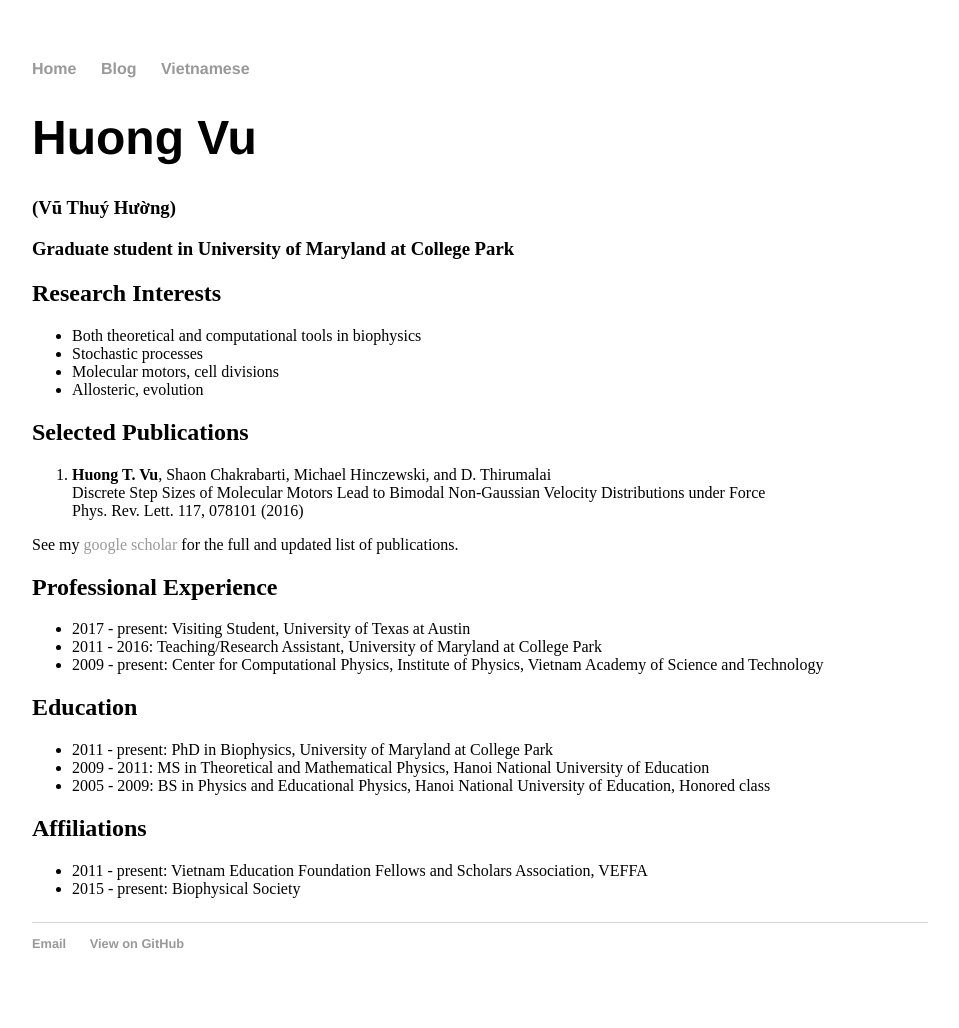
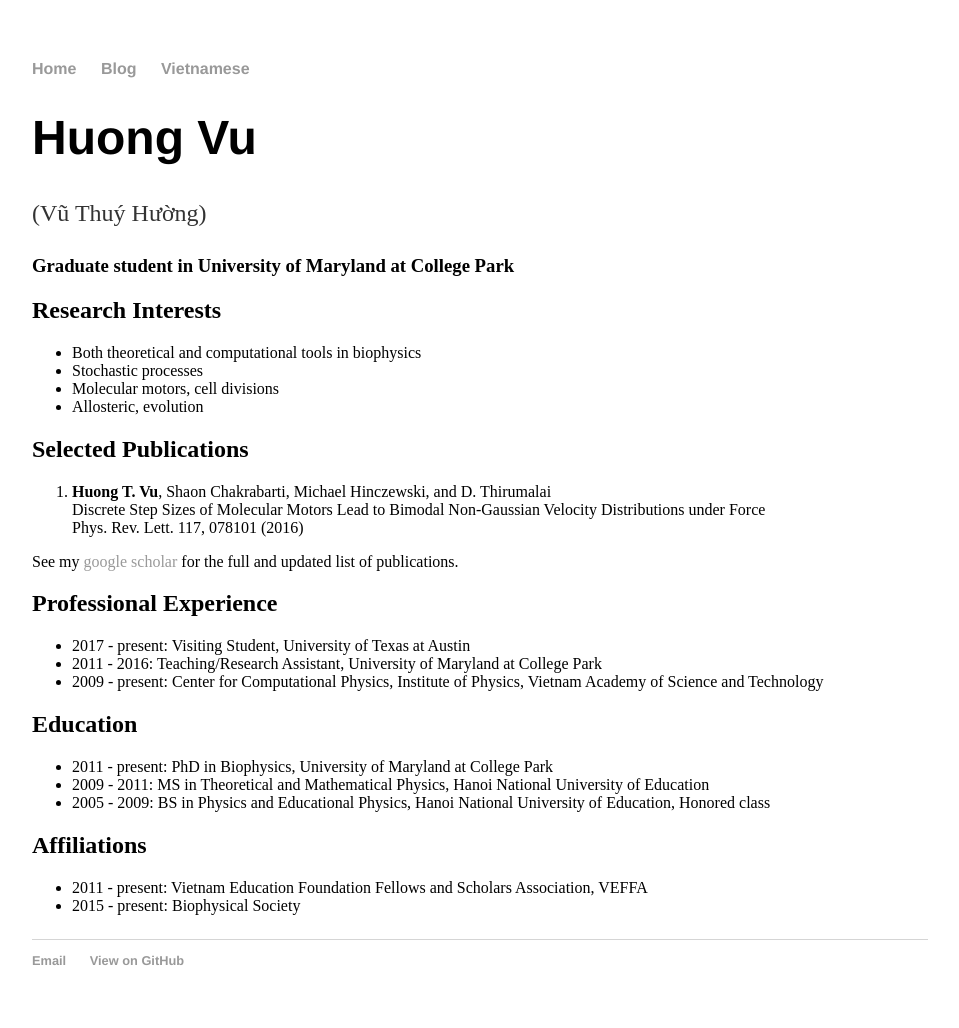
Before and after one commit to huongtvu/meoy9.github.io, a Jekyll site: the page built from index.html, in a window 1280 px wide. Shown: the whole page, without its empty margins (160-1119 px from the left). Built offline with Jekyll 4.4.1, drawn with Linux system fonts in a browser that asks for light colours.

```diff
--- a/index.html
+++ b/index.html
@@ -4,7 +4,7 @@ title: Huong Vu, Graduate Student in University of Maryland at College Park
 ---
 <div class="blurb">
 	<h1>Huong Vu</h1>
-	<h3>(Vũ Thuý Hường) </h3>
+	<p>(Vũ Thuý Hường) <p>
 	<h3>Graduate student in University of Maryland at College Park </h3>
 <!--	<p> I'm a biophysics PhD candidate under the supervision of Dr. <a href="https://sites.cns.utexas.edu/thirumalai">Thirumalai</a> (for his old group website, go <a href="http://biotheory.umd.edu/">here</a>.)
 		My current PhD research focuses on developing models to analyze and interpret single molecule experiments, in order to discover new general principles of biological motors.
```
